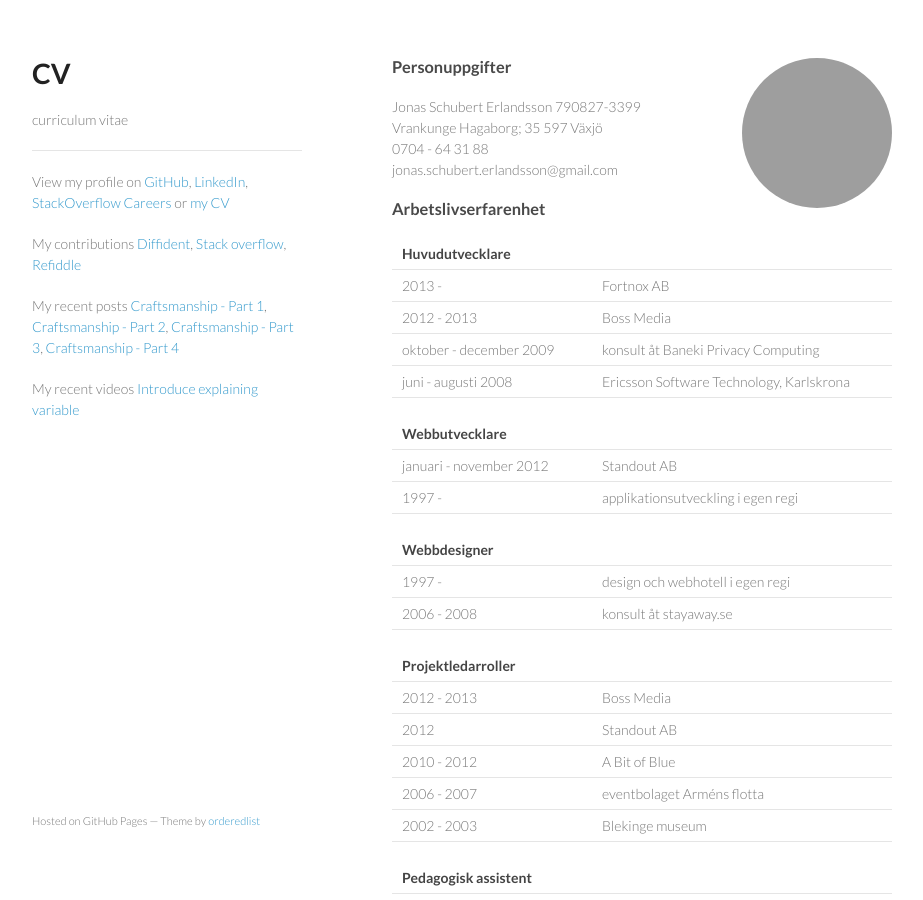
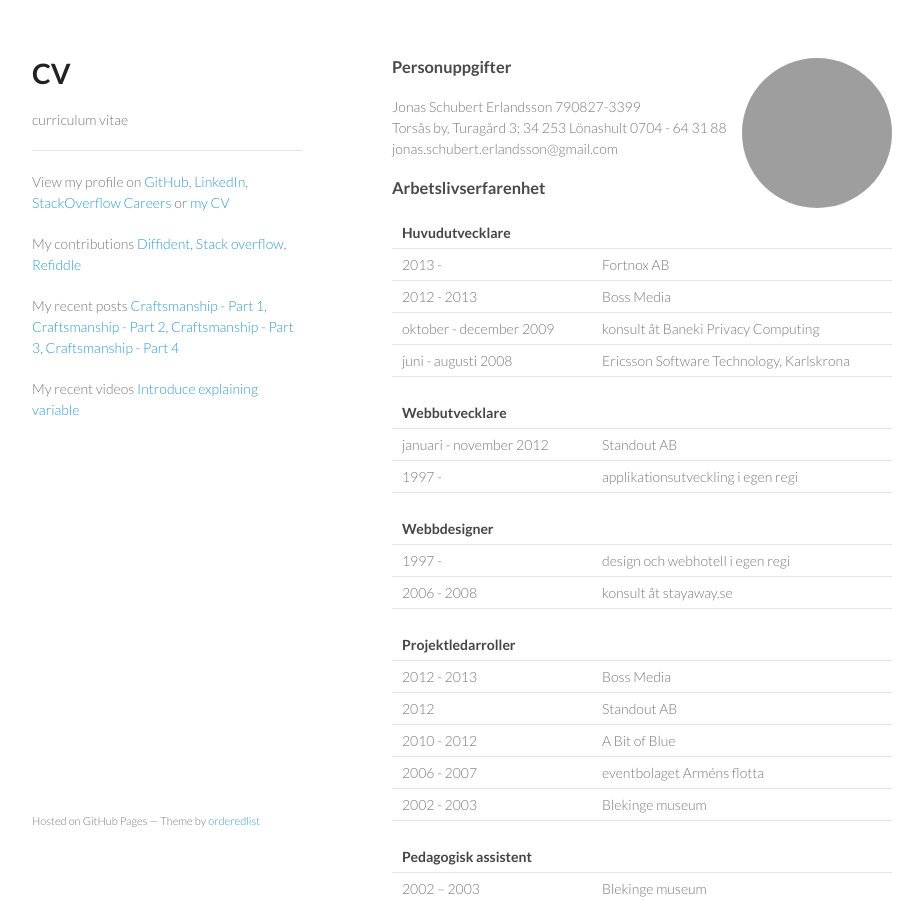
Before and after one commit to d-Pixie/d-Pixie.github.io, a Jekyll site: the page built from cv-se/index.md, in a window 1280 px wide and 900 px high. Shown: the whole window, without its empty margins (178-1101 px from the left). Built offline with Jekyll 4.4.1, drawn with Linux system fonts in a browser that asks for light colours; Markdown is read by kramdown in place of the engine named in the settings; grey boxes are pictures that could not be loaded.

Commit message:
Updates adress

```diff
--- a/cv-se/index.md
+++ b/cv-se/index.md
@@ -6,7 +6,7 @@
 ![Picture of Jonas Schubert Erlandsson in sunglasses holding a large glass of te](http://www.gravatar.com/avatar/e1c3d4473d83daf1d88e6e846d60e38b.png?s=150)
 ### Personuppgifter
 Jonas Schubert Erlandsson 790827-3399
-Vrankunge Hagaborg; 35 597 Växjö
+Torsås by, Turagård 3; 34 253 Lönashult
 0704 - 64 31 88
 jonas.schubert.erlandsson@gmail.com
 
```
Also changed, not shown: cv/index.md (+1 -1 lines).
